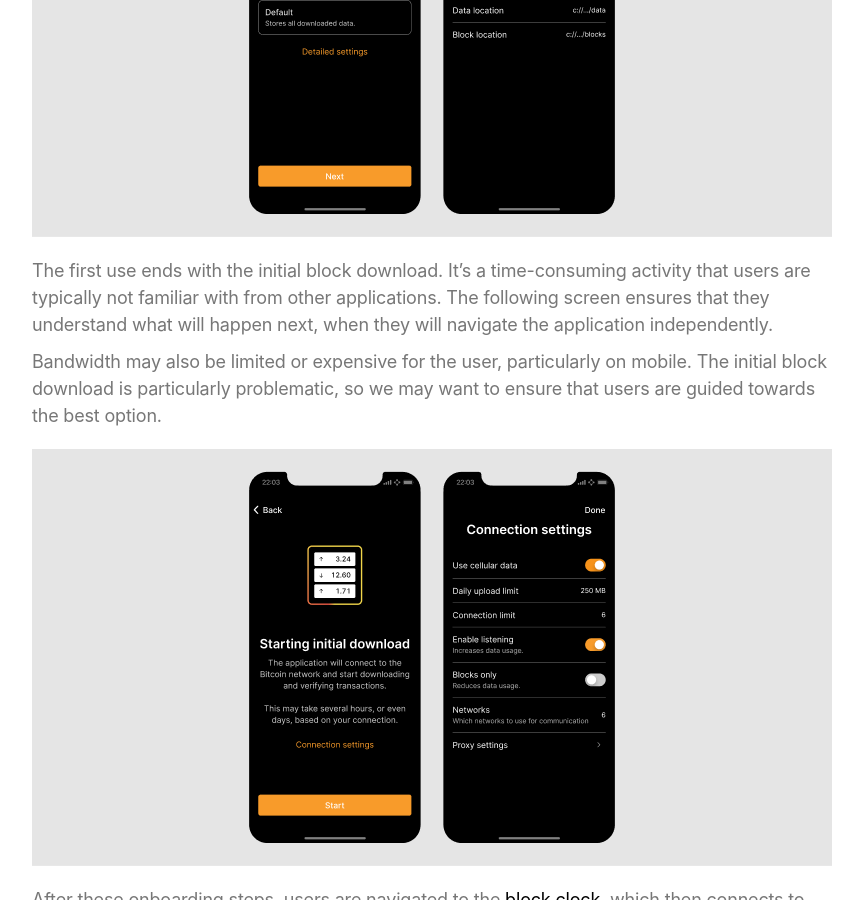
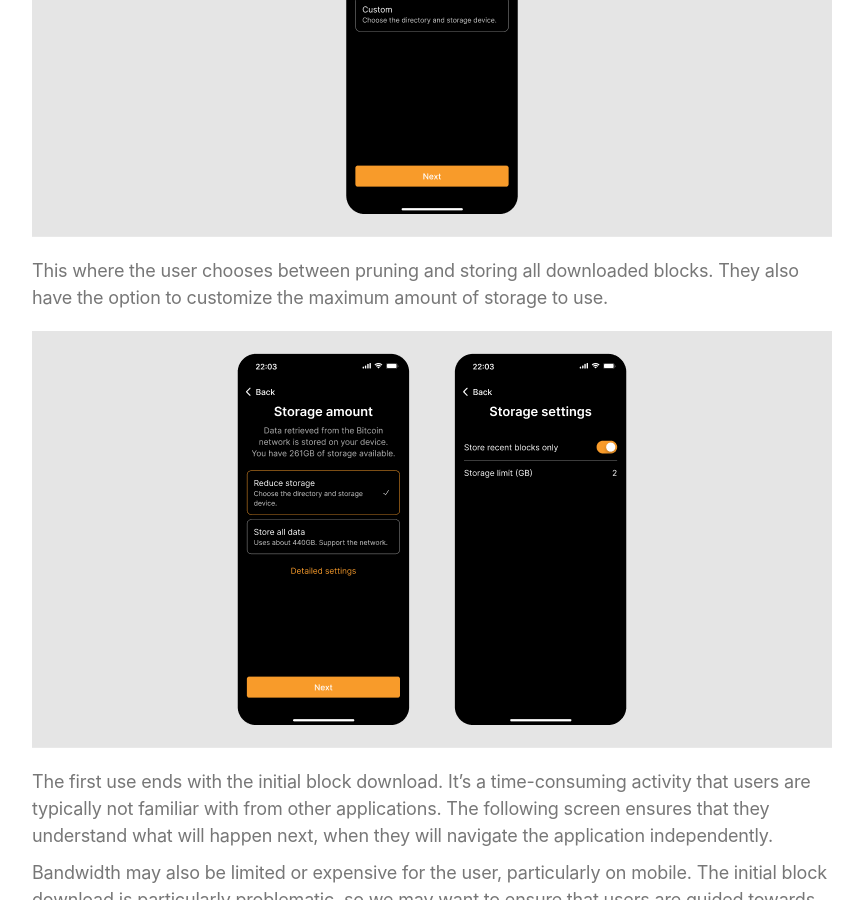
Before and after one commit to BitcoinDesign/Bitcoin-Core-App, a Jekyll site: the page built from pages/first-use.md, in a window 1280 px wide and 900 px high, scrolled down 1552 px. Shown: the whole window, without its empty margins (333-1196 px from the left). Built offline with Jekyll 4.4.1, drawn with Linux system fonts in a browser that asks for light colours.

Commit message:
Updated first use screens
Updated them to what's in the latest Figma file.

```diff
--- a/pages/first-use.md
+++ b/pages/first-use.md
@@ -15,7 +15,7 @@
 	image = "/assets/images/first-use/cover.png"
 	retina = "/assets/images/first-use/cover@2x.png"
 	big = "/assets/images/first-use/cover-big.png"
-	alt-text = ""
+	alt-text = "Cover, about and developer option screens"
 	width = 800
 	height = 417
 %}
@@ -26,7 +26,7 @@
 	image = "/assets/images/first-use/info.png"
 	retina = "/assets/images/first-use/info@2x.png"
 	big = "/assets/images/first-use/info-big.png"
-	alt-text = ""
+	alt-text = "Info screens to explain the app purpose and essential features"
 	width = 800
 	height = 417
 %}
@@ -34,10 +34,21 @@
 Since the application requires a lot of storage, we may want to offer users some simple options, particularly on smart phones. Ideally, the application detects available drives and space, and makes an appropriate recommendation that the user only needs to confirm.
 
 {% include picture.html
-	image = "/assets/images/first-use/storage.png"
-	retina = "/assets/images/first-use/storage@2x.png"
-	big = "/assets/images/first-use/storage-big.png"
-	alt-text = ""
+	image = "/assets/images/first-use/storage-location.png"
+	retina = "/assets/images/first-use/storage-location@2x.png"
+	big = "/assets/images/first-use/storage-location-big.png"
+	alt-text = "Screen for choosing default or custom storage location"
+	width = 800
+	height = 417
+%}
+
+This where the user chooses between pruning and storing all downloaded blocks. They also have the option to customize the maximum amount of storage to use.
+
+{% include picture.html
+	image = "/assets/images/first-use/storage-amount.png"
+	retina = "/assets/images/first-use/storage-amount@2x.png"
+	big = "/assets/images/first-use/storage-amount-big.png"
+	alt-text = "Screens for choosing between pruned or full block data storage"
 	width = 800
 	height = 417
 %}
@@ -50,7 +61,7 @@
 	image = "/assets/images/first-use/ibd-and-connection.png"
 	retina = "/assets/images/first-use/ibd-and-connection@2x.png"
 	big = "/assets/images/first-use/ibd-and-connection-big.png"
-	alt-text = ""
+	alt-text = "Screen that prepares the user for the initial block download, as well as connection settings"
 	width = 800
 	height = 417
 %}
```
Also changed, not shown: assets/images/first-use/cover-big.png, assets/images/first-use/cover.png, assets/images/first-use/cover@2x.png, assets/images/first-use/ibd-and-connection-big.png, assets/images/first-use/ibd-and-connection.png, assets/images/first-use/ibd-and-connection@2x.png, assets/images/first-use/info-big.png, assets/images/first-use/info.png, assets/images/first-use/info@2x.png, assets/images/first-use/storage-amount-big.png (added), assets/images/first-use/storage-amount.png (added), assets/images/first-use/storage-amount@2x.png (added), assets/images/first-use/storage-location-big.png (added), assets/images/first-use/storage-location.png (added), 1 more files.
